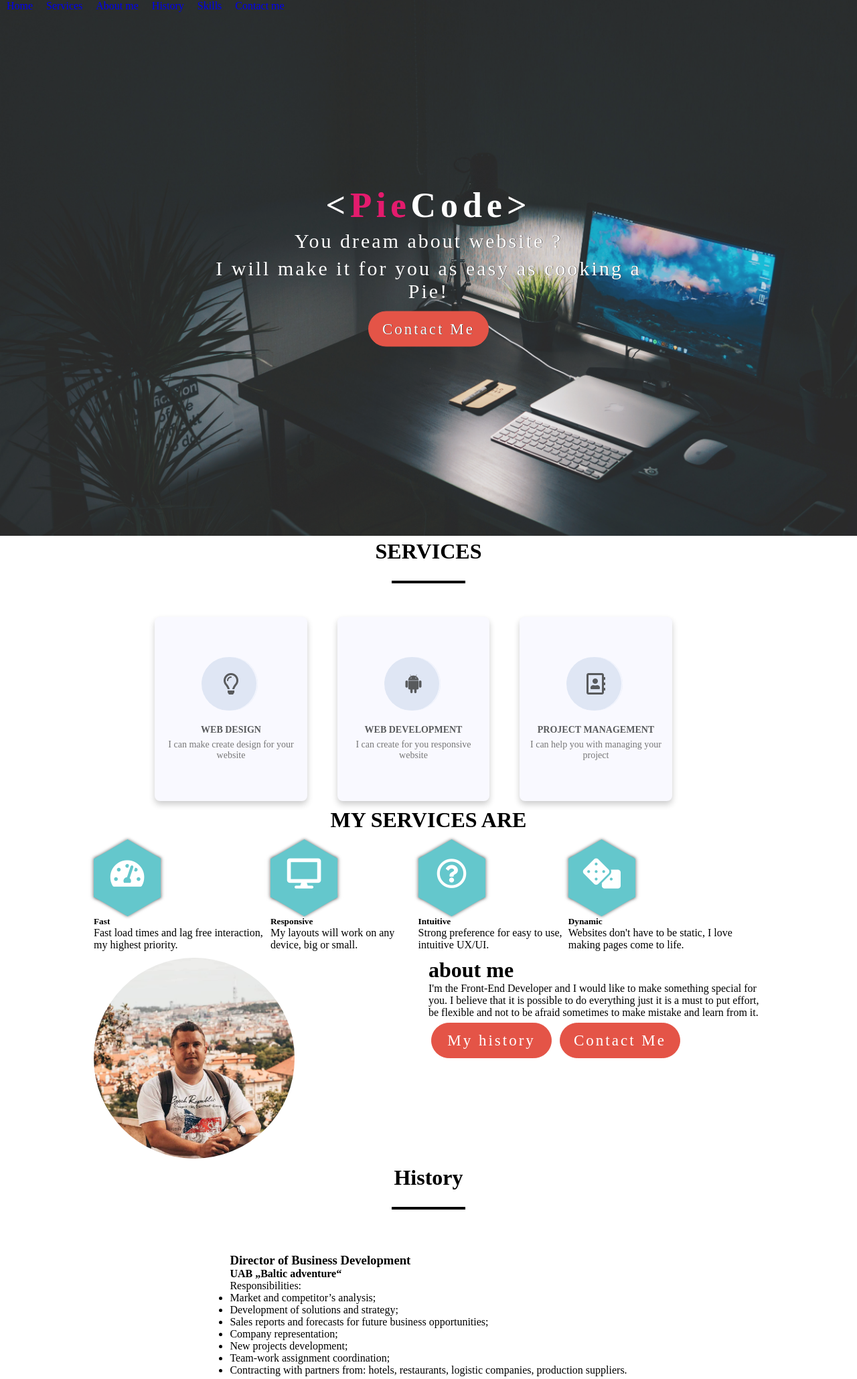
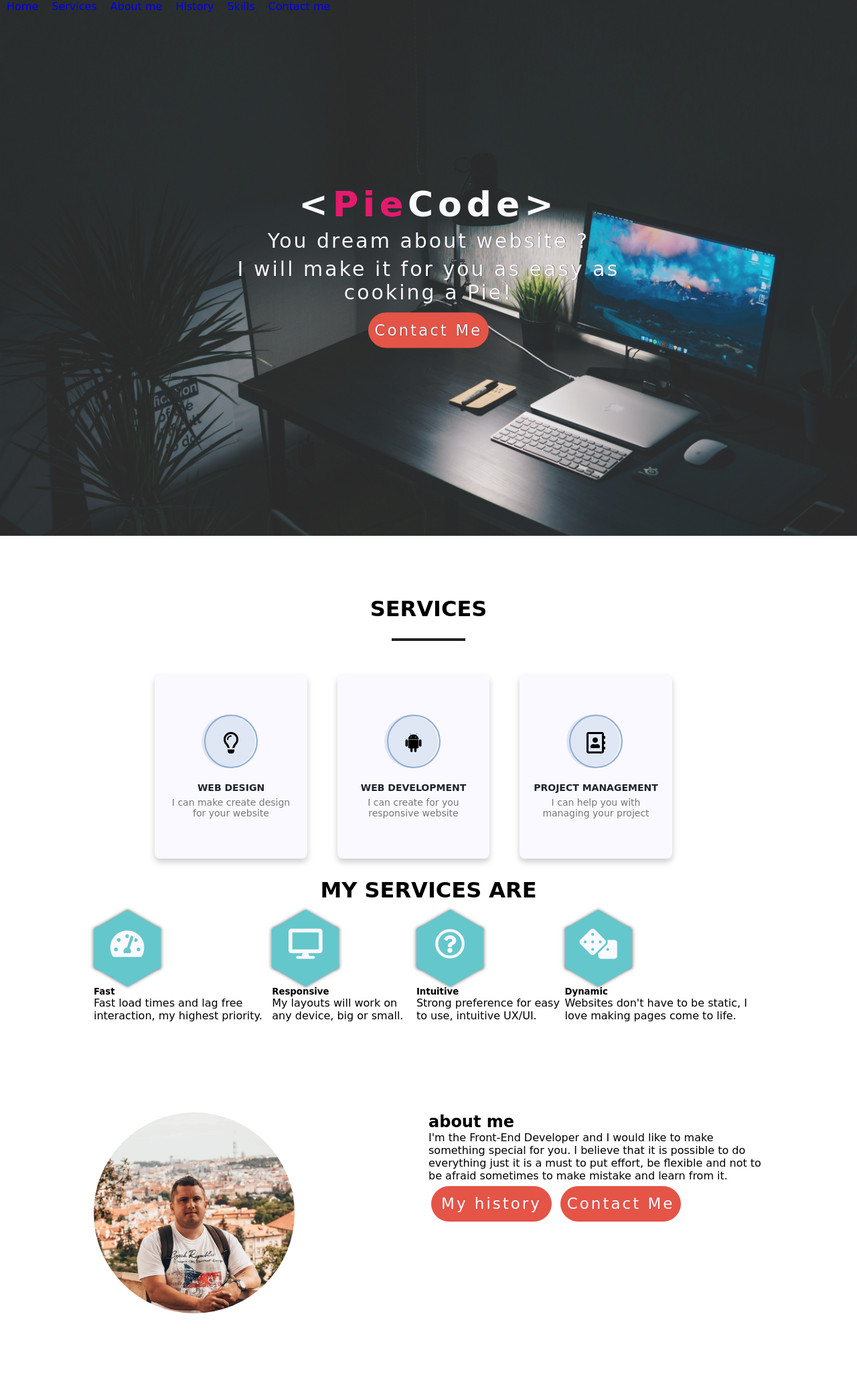
Before and after one commit to donataspiragis/aboutmee, a PHP site: page / in a window 1280 px wide. Shown: the top 2059 px of the page at 67% size. Run offline with PHP 8.4, Linux system fonts and the light colour scheme.

Commit message:
Fonts, colors update #17

```diff
--- a/assets/button.css
+++ b/assets/button.css
@@ -10,19 +10,19 @@
     line-height: 25px;
     letter-spacing: 3px;
     border-radius: 36px;
-    border: 1px solid #fff;
+    border: 1px solid var(--color-secondary-light);
     cursor: pointer;
 }
 
 .btn-form {
-    background-color: #E45447;
-    color: #fff;
-    border: 1px solid #E45447;
+    background-color: var(--color-primary);
+    color: var(--color-secondary-light);
+    border: 1px solid var(--color-primary);
 }
 .btn-form:hover {
-    background-color: #fff;
-    border: 1px solid #E45447;
-    color: #E45447;
+    background-color: var(--color-secondary-light);
+    border: 1px solid var(--color-primary);
+    color: var(--color-primary);
     cursor: pointer;
 }
 
--- a/assets/contact.css
+++ b/assets/contact.css
@@ -6,12 +6,12 @@
     justify-content: center;
     flex-direction: column;
     align-items: center;
-    color: #fff;
+    color: var(--secondary-light);
 }
 .bar-bottom {
     text-align: center;
     margin: 25px 0 40px 0;
-    background: #fff;
+    background: var(--secondary-light);
     width: 110px;
     height: 4px;
 }
@@ -22,10 +22,10 @@
     outline: none;
     border: 0;
     padding: 10px 15px;
-    background: #1E242C;
+    background-color: var(--color-black-shaded);
     font-size: 12pt;
     margin-bottom: 3px;
-    color: #fff;
+    color: var(--secondary-light);
 }
 
 .area-text {
@@ -35,10 +35,10 @@ box-sizing: border-box;
 outline: none;
 border: 0;
 padding: 10px 15px;
-background: #1E242C;
+background-color: var(--color-black-shaded);
 font-size: 12pt;
 margin-bottom: 3px;
-color: #fff;
+color: var(--secondary-light);
 }
 
 .just-colum > form {
--- a/assets/footer.css
+++ b/assets/footer.css
@@ -2,13 +2,13 @@
     position: relative;
     bottom: 0;
     width: 100%;
-    background-color: #222;
-    color: #fff;
+    background-color: var(--color-black);
+    color: var(--color-secondary-light);
 }
 footer > a {
     position: absolute;
     top: -25px;
-    background: #E31B6D;
+    background: var(--color-primary-shaded);
     font-size: 30pt;
     width: 47px;
     height: 50px;
@@ -22,7 +22,7 @@ footer > a {
     text-decoration: none;
 }
 footer > a:hover {
-    background: #fb1f79;
+    background: var(--color-primary-shaded-hover);
 }
 
 .foot-content {
@@ -51,11 +51,11 @@ footer > a:hover {
     align-items: center;
 }
  .okk {
-     color: #fff;
+     color: var(--color-secondary-light);
      text-align: center;
  }
 #footer > .container > div > .icons-cont > a > .icon:hover {
-    background: #04C2C9;
+    background: var(--color-blue);
     box-shadow: 0 0 0 3px rgba(4, 94, 201, 0.1);
     transform: scale(0.9);
 }
@@ -66,7 +66,7 @@ footer > a:hover {
     font-size: 17px;
     line-height: 20px;
     padding: 2px 5px;
-    color: #8F9AA7;
+    color: var(--color-grey);
     opacity: 0.6;
     margin-top: 15px;
 }
--- a/assets/hero.css
+++ b/assets/hero.css
@@ -7,7 +7,7 @@
 .hero > .image {
     width: 100%;
     height: 100vh;
-    background-color: black;
+    background-color: var(--color-black);
     background-image: url("../images/hero.jpg");
     background-position: center;
     background-repeat: no-repeat;
@@ -21,8 +21,8 @@
     top: 50%;
     left: 50%;
     transform: translate(-50%, -50%);
-    color: #fff;
-    text-shadow: 0.5px 0.5px #222;
+    color: var(--color-secondary-light);
+    text-shadow: 0.5px 0.5px var(--color-black);
 
 }
 .hero-content > h1 {
@@ -38,6 +38,6 @@
 
 .highlight {
     font-weight: 700;
-    color: #E31B6D;
-    text-shadow: 0.5px 0.5px #E31B6D;
+    color: var(--color-primary-shaded);
+    text-shadow: 0.5px 0.5px var(--color-primary-shaded);
 }
--- a/assets/main.css
+++ b/assets/main.css
@@ -1,9 +1,16 @@
-/* :root {
+:root {
     --color-primary: #E45447;
+    --color-primary-shaded: #E31B6D;
+    --color-primary-shaded-hover: #fb1f79;
     --color-secondary: #90ACD1;
     --color-secondary-light: #F9F9FF;
+    --color-grey: #DFE6F4;
+    --color-grey-dark: #777;
     --color-black: #222;
-} */
+    --color-black-shaded: #1E242C;
+    --color-blue: #64C7CC;
+}
+@import url('https://fonts.googleapis.com/css?family=Arima+Madurai:300,400,500,700&display=swap&subset=latin-ext');
 body,
 body * {
     margin: 0;
@@ -11,6 +18,7 @@ body * {
     box-sizing: border-box;
     vertical-align: top;
     position: relative;
+    font-family: 'Arima Madurai', cursive, sans-serif;
 }
 
 
@@ -39,6 +47,21 @@ body * {
 }
 
 .bcm-black {
-    background: black !important;
-    color: black !important;
+    background: var(--color-black) !important;
+    color: var(--color-black)  !important;
 }
+
+.section-margin {
+    margin-top: 85px;
+    margin-bottom: 15px;
+}
+.section-margin-nbtm {
+    margin-top: 85px;
+    margin-bottom: 0;
+}
+.grey-background {
+    background-color: var(--secondary-light);
+}
+.section-bigger {
+    padding: 40px 10px;
+}
--- a/assets/services.css
+++ b/assets/services.css
@@ -1,7 +1,8 @@
 .container > #services {
     font-weight: 700;
 }
-.services {
+
+.flex-fix {
     flex-direction: column;
     justify-content: center;
     align-items: center;
@@ -15,7 +16,7 @@
     border-radius: 8px;
     box-shadow: 0 5px 10px rgba(0,0,0,0.2);
     text-align: center;
-    background-color: #F9F9FF;
+    background-color: var(--color-secondary-light);
     word-break: break-word;
 }
     .card:hover {
@@ -39,12 +40,11 @@
             margin-bottom: 15px;
             line-height: 80px;
             font-size: 32px;
-            background-color: #DFE6F4;
-            color: #585A5C;
+            background-color: var(--color-grey);
             border: 2px solid var(--color-secondary);
             border-radius: 50%;
             animation: water_wave 3s linear infinite;
-            box-shadow: -4px 0 0 #DFE6F4, inset -2px 0 0 #F3F5FD;
+            box-shadow: -4px 0 0 var(--color-grey), inset -2px 0 0 #F3F5FD;
         }
         .card > h3 {
             display: inline-block;
@@ -52,18 +52,21 @@
             line-height: 28px;
             font-size: 14px;
             font-weight: bold;
-            color: #585A5C;
+            color: var(--color-black-shaded);
             text-transform: uppercase;
         }
         .card > p{
             font-size: 14px;
-            color: #777;
+            color: var(--color-grey-dark);
         }
+.cards-list {
+    margin-bottom: 18px;
+}
 .hexagon {
     position: relative;
     width: 100px;
     height: 57.74px;
-    background-color: #64C7CC;
+    background-color: var(--color-blue);
     margin: 28.87px 0;
     box-shadow: 0 0 6px rgba(0,0,0,0.6);
     text-align: center;
@@ -107,7 +110,7 @@
     position: absolute;
     top: 0;
     font-size: 45px;
-    color: #fff;
+    color: var(--color-secondary-light);
     left: 0;
     right: 0;
     z-index: 1;
--- a/inc/head.php
+++ b/inc/head.php
@@ -18,6 +18,7 @@
     <link rel="stylesheet" href="assets/footer.css">
     <link rel="stylesheet" href="assets/contact.css">
     <link rel="stylesheet" href="assets/history.css">
+    <link rel="stylesheet" href="assets/about.css">
 
     <title>About me</title>
 </head>
--- a/inc/pages/about.php
+++ b/inc/pages/about.php
@@ -1,3 +1,5 @@
+<section class="section-margin grey-background section-bigger">
+
 <div class="container">
     <div class="colum-1">
         <img src="images/me.jpg" alt="my photo">
@@ -13,3 +15,5 @@
         <a href="#contact" class="btn btn-form">Contact Me</a>
     </div>
 </div>
+
+</section>
--- a/inc/pages/contact.php
+++ b/inc/pages/contact.php
@@ -1,7 +1,7 @@
 <div style="background-color: #404040;">
 <svg preserveAspectRatio="none" viewBox="0 0 100 102" height="75" width="100%" version="1.1"
 xmlns="http://www.w3.org/2000/svg" class="svgcolor-light">
-      <path d="M0 0 L50 100 L100 0 Z" fill="white" stroke="white"></path>
+      <path d="M0 0 L50 100 L100 0 Z" fill="#F9F9FF" stroke="#F9F9FF"></path>
     </svg>
 <div class="container">
     <div class="contact-head">
--- a/inc/pages/hero.php
+++ b/inc/pages/hero.php
@@ -1,5 +1,6 @@
 <div class="hero">
     <div class="image"></div>
+
     <div class="hero-content">
         <h1> 	&#60;<span class="highlight">Pie</span>Code&#62; </h1>
         <p>You dream about website ?</p>
--- a/inc/pages/history.php
+++ b/inc/pages/history.php
@@ -1,3 +1,4 @@
+<section class="section-margin">
 <div class="container histories">
     <h1 id="history">History</h1>
     <div class="bar-bottom bcm-black"></div>
@@ -35,3 +36,5 @@
         </ul>
     </div>
 </div>
+
+</section>
--- a/inc/pages/services.php
+++ b/inc/pages/services.php
@@ -1,9 +1,10 @@
-<div class="container services">
+<div class="section-margin">
+<div class="container flex-fix">
     <h1 id="services">SERVICES</h1>
     <div class="bar-bottom bcm-black"></div>
 </div>
 
-<div class="container">
+<div class="container cards-list">
 <div class="card">
     <i class="far fa-lightbulb"></i>
     <h3>Web design</h3>
@@ -20,7 +21,7 @@
     <p>I can help you with managing your project</p>
 </div>
 </div>
-<div class="container services">
+<div class="container flex-fix">
     <h1 id="services">MY SERVICES ARE</h1>
 </div>
 <div class="container">
@@ -45,3 +46,5 @@
     <p>Websites don't have to be static, I love making pages come to life.</p>
     </div>
 </div>
+
+</div>
--- a/inc/pages/skills.php
+++ b/inc/pages/skills.php
@@ -1,8 +1,10 @@
+<section class="section-margin-nbtm grey-background">
 <div class="container">
-    <h1>skills</h1>
+    <h1>SKILLS</h1>
 </div>
 <div class="container">
     <div class="card">PHP</div>
     <div class="card">Laravel</div>
     <div class="card">HTML, CSS, JS</div>
 </div>
+</section>
```
Also changed, not shown: assets/about.css (added).
